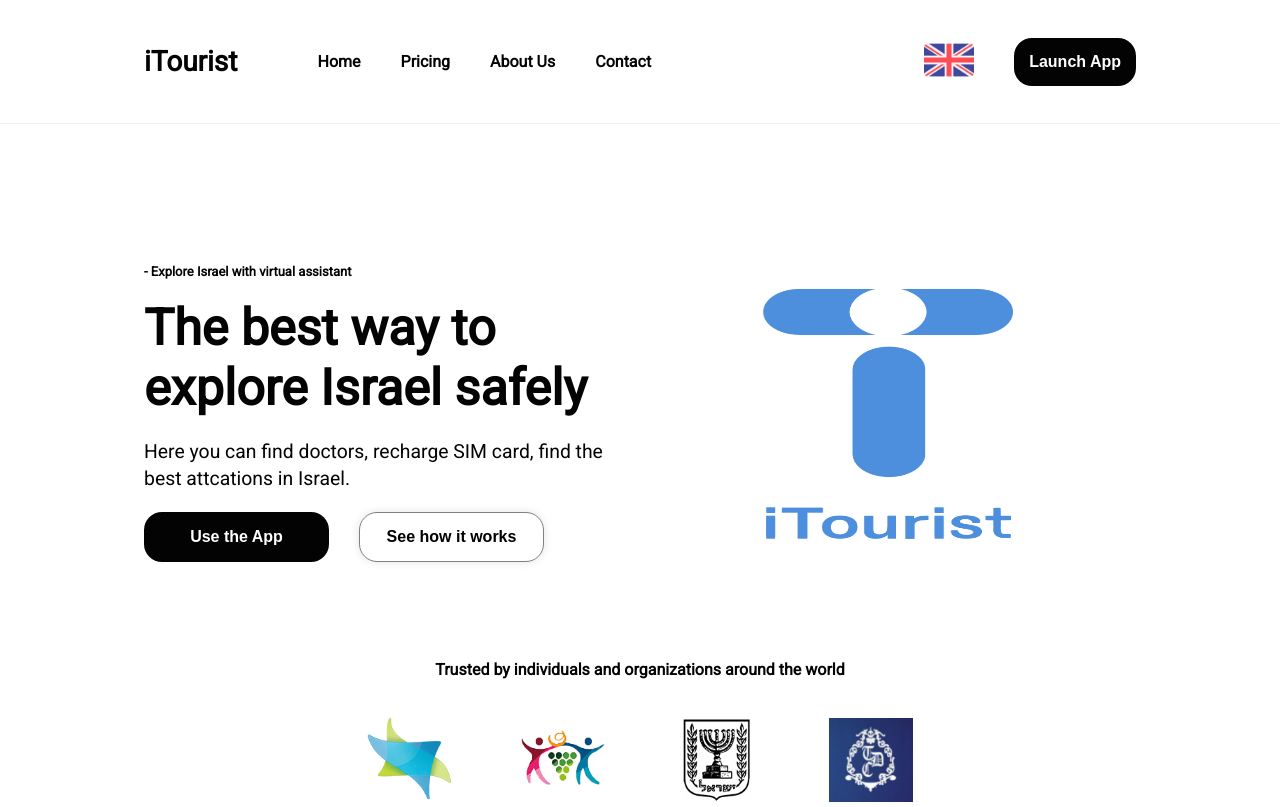
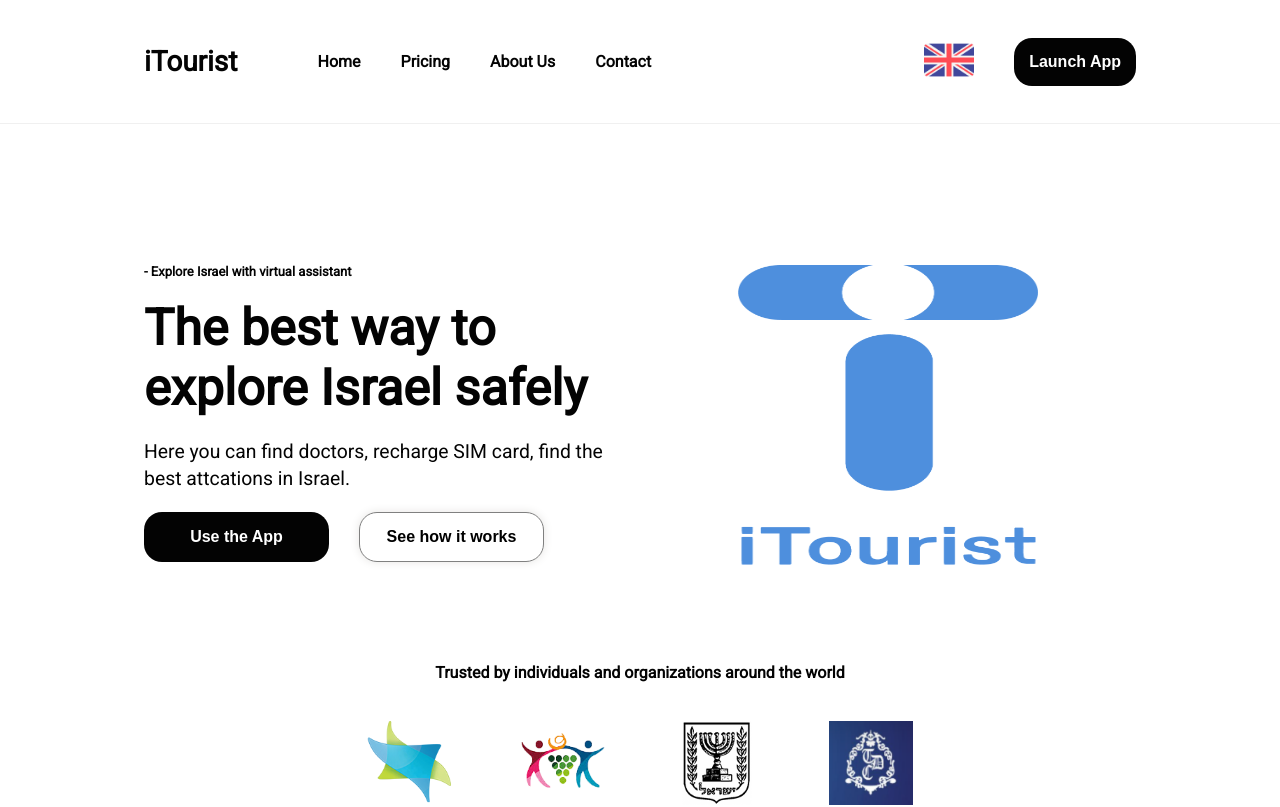
Before and after one commit to MihailZharavin11/tourist, a SvelteKit app: page / in a window 1280 px wide. Shown: the top 807 px of the page. Built offline with nearby package versions, Linux system fonts and the light colour scheme.

Commit message:
change order in explore component

```diff
--- a/src/components/Explore.svelte
+++ b/src/components/Explore.svelte
@@ -73,6 +73,7 @@
 				gap: 20px;
 				@media (max-width: 1024px) {
 					align-items: start;
+					order: 2;
 				}
 
 				@media (max-width: 640px) {
@@ -113,10 +114,17 @@
 				display: flex;
 				justify-content: center;
 				align-items: center;
+				@media (max-width: 1024px) {
+					order: 1;
+				}
 				img {
-					max-height: 250px;
-					max-width: 250px;
+					max-height: 300px;
+					max-width: 300px;
 					width: 100%;
+					@media (max-width: 640px) {
+						max-height: 250px;
+						max-width: 250px;
+					}
 				}
 			}
 		}
--- a/src/components/Step.svelte
+++ b/src/components/Step.svelte
@@ -59,6 +59,9 @@
 			box-shadow: 0px 45px 0px -30px #f0f0f0;
 			@media (max-width: 1280px) {
 				grid-template: 1fr 1fr/1fr;
+			}
+			@media (max-width: 1024px) {
+				box-shadow: none;
 			}
 			@media (max-width: 640px) {
 				gap: 20px;
--- a/src/components/Testimonials.svelte
+++ b/src/components/Testimonials.svelte
@@ -160,7 +160,7 @@
 			gap: 20px;
 
 			.title {
-				@include adaptive-FS(24, 48);
+				@include adaptive-FS(20, 48);
 				font-weight: bold;
 			}
 			.text {
@@ -210,7 +210,8 @@
 						gap: 10px;
 					}
 					.item__name {
-						font-size: 20px;
+						@include adaptive-FS(18, 20);
+
 						font-weight: bold;
 					}
 					.item__text {
--- a/src/routes/+page.svelte
+++ b/src/routes/+page.svelte
@@ -38,7 +38,6 @@
 		.container {
 			padding: 41px 144px 45px;
 			@media (max-width: 768px) {
-				border: 1px solid red;
 				padding: 50px;
 			}
 		}
```
